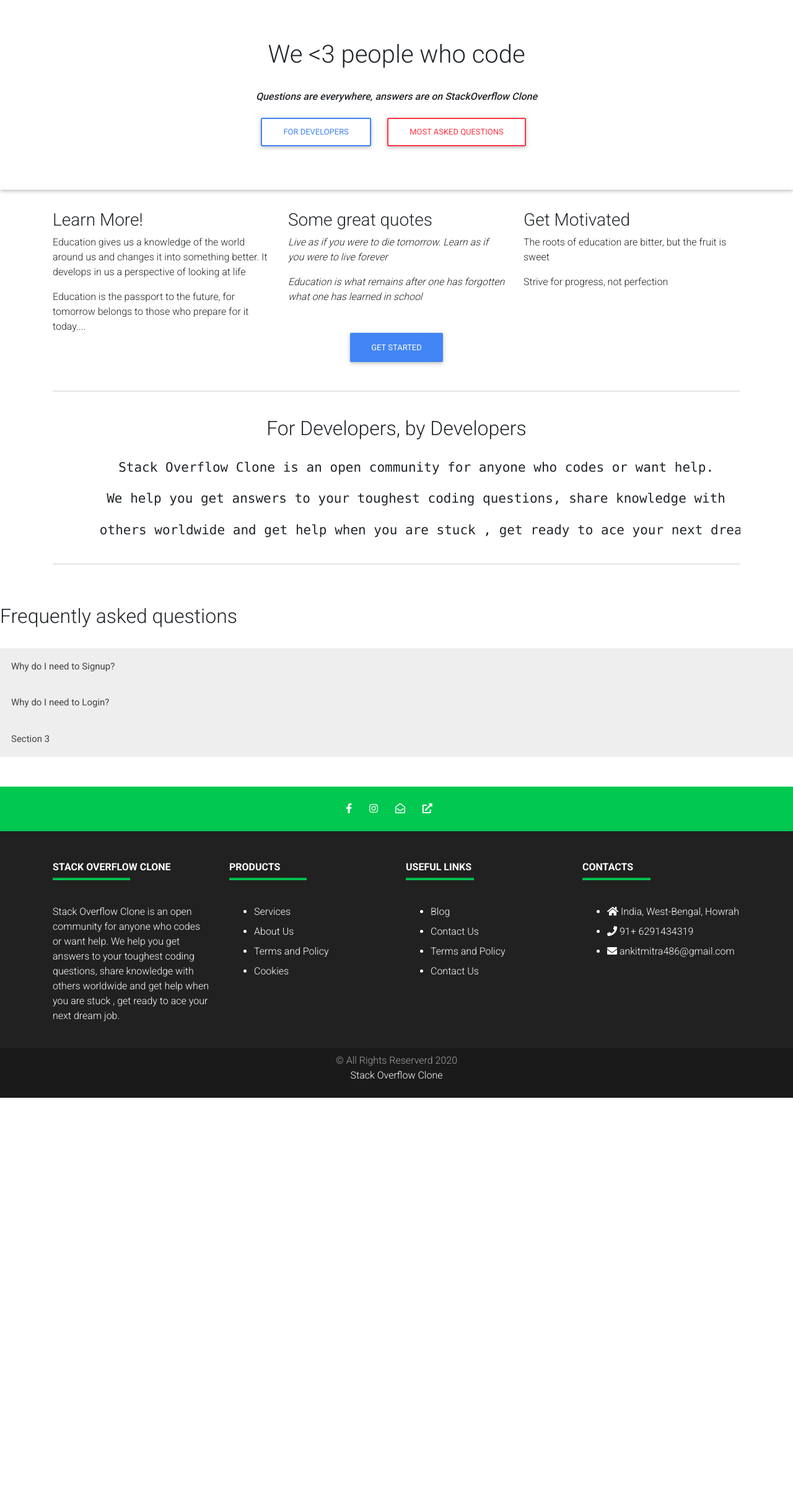
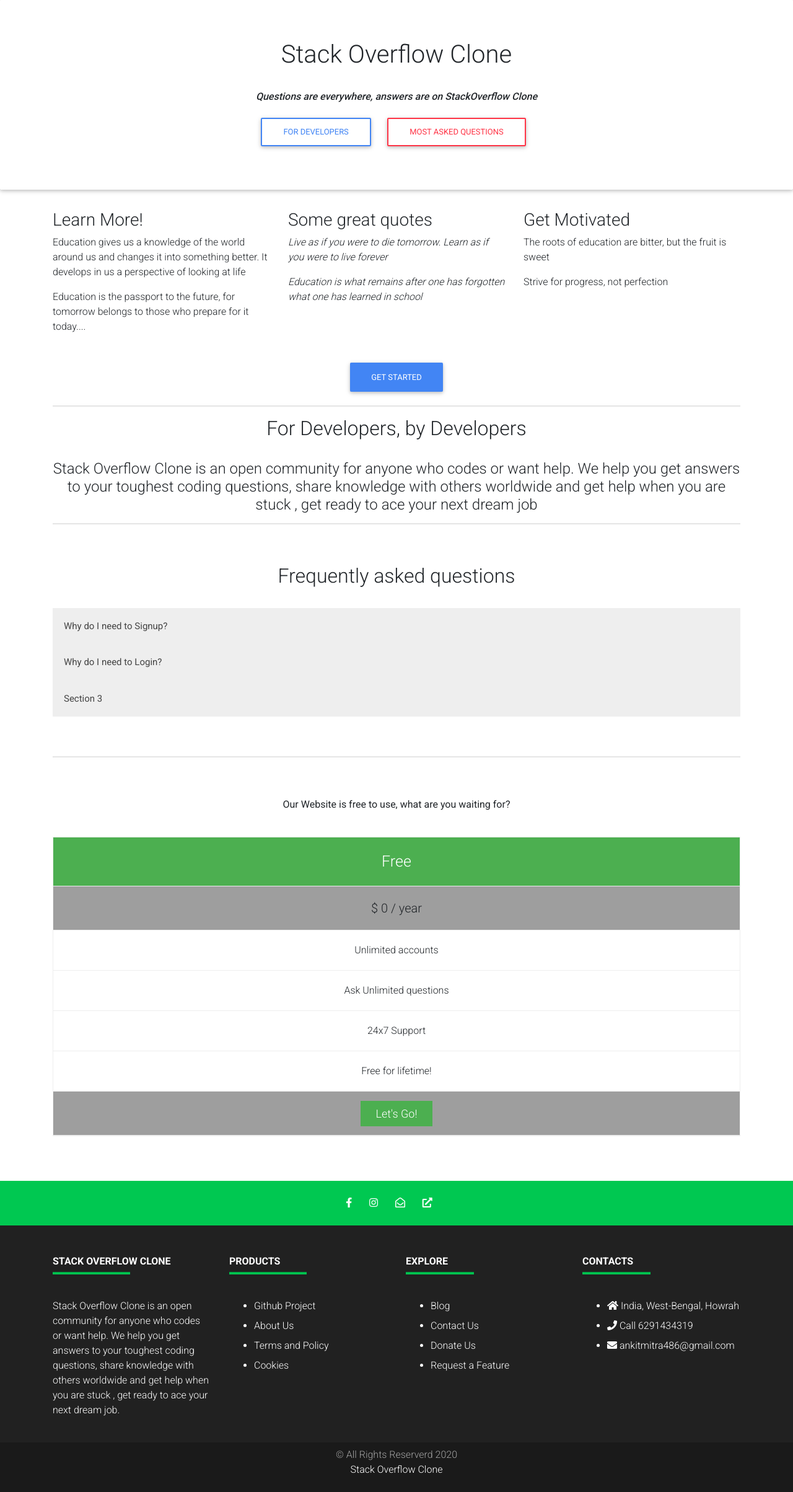
Before and after one commit to AnkitMitraOfficial/StackOverflowClone, a Django app: page / in a window 1280 px wide. Shown: the whole page at 62% size. Before the commit the page ends 1771 px from the top, so only its background shows below. Run offline with Django 3.2, Linux system fonts and the light colour scheme; some libraries are stand-ins or nearby versions.

Commit message:
Updates in the home page

```diff
--- a/Contact/templates/Contact/home.html
+++ b/Contact/templates/Contact/home.html
@@ -18,6 +18,70 @@
   <!-- Material Design Bootstrap -->
   <link href="https://cdnjs.cloudflare.com/ajax/libs/mdbootstrap/4.19.1/css/mdb.min.css" rel="stylesheet">
   <style>
+    hr {
+      border-width: 2px;
+      color: red;
+    }
+ * {
+  box-sizing: border-box;
+}
+
+.columns {
+  float: left;
+  width: 33.3%;
+  padding: 8px;
+}
+
+.price {
+  list-style-type: none;
+  border: 1px solid #eee;
+  margin: 0;
+  padding: 0;
+  -webkit-transition: 0.3s;
+  transition: 0.3s;
+}
+
+.price:hover {
+  box-shadow: 0 8px 12px 0 rgba(0,0,0,0.2)
+}
+
+.price .header {
+  background-color: #111;
+  color: white;
+  font-size: 25px;
+}
+
+.price li {
+  border-bottom: 1px solid #eee;
+  padding: 20px;
+  text-align: center;
+}
+
+.price .grey {
+  background-color: #eee;
+  font-size: 20px;
+}
+
+.button {
+  background-color: #4CAF50;
+  border: none;
+  color: white;
+  padding: 10px 25px;
+  text-align: center;
+  text-decoration: none;
+  font-size: 18px;
+}
+
+@media only screen and (max-width: 600px) {
+  .columns {
+    width: 100%;
+  }
+}
+      .columns {
+        width: 100%;
+      }
+    }
+
     hr {
       border-width: 2px;
     }
@@ -135,7 +199,7 @@
 <body>
 
   <div class="jumbotron text-center ">
-    <h1>We <3 people who code</h1> <br>
+    <h1>Stack Overflow Clone</h1> <br>
         <p><strong><i>Questions are everywhere, answers are on StackOverflow Clone</i></strong></p>
         <a class="btn btn-outline-primary" href="#foreveryone">For Developers</a>
         <a class="btn btn-outline-danger mx-3" href="#Q&A">Most asked questions</a>
@@ -153,11 +217,11 @@
         <p><i>Live as if you were to die tomorrow. Learn as if you were to live forever</i></p>
         <p><i>Education is what remains after one has forgotten what one has learned in school</i></p>
         <br>
-        <div class="container text-center">
+        <!-- <div class="container text-center">
           <form action="{% url 'homepage' %}">
             <button class="btn btn-primary " type="submit">Get started</button>
           </form>
-        </div>
+        </div> -->
       </div>
       <div class="col-sm-4">
         <h3>Get Motivated</h3>
@@ -166,28 +230,32 @@
       </div>
     </div>
     <br>
+  </div>
+  </div>
+  <div class="container text-center">
+    <form action="{% url 'homepage' %}">
+      <button class="btn btn-primary " type="submit">Get started</button>
+    </form>
+  </div>
+
+  <div class="container text-center">
+    <hr>
+    <h2 id="foreveryone">For Developers, by Developers</h2><br>
+    <h4>
+      <p>
+      Stack Overflow Clone is an open community for anyone who codes or want help.
+      We help you get answers to your toughest coding questions, share knowledge with
+    others worldwide and get help when you are stuck , get ready to ace your next dream job
+      </p>
+    </h4>
     <hr>
   </div>
-  <br>
-  <div class="container">
-    <div class="text-center">
-      <h2 id="foreveryone">For Developers, by Developers</h2><br>
-      <h4>
-        <pre>
-      Stack Overflow Clone is an open community for anyone who codes or want help.
-
-      We help you get answers to your toughest coding questions, share knowledge with
-
-      others worldwide and get help when you are stuck , get ready to ace your next dream job.
-      </pre>
-      </h4>
-    </div>
-    <hr>
   </div>
   <br>
   <br>
 
-  <h2 id="Q&A">Frequently asked questions</h2>
+  <div class="container">
+    <h2 class="text-center" id="Q&A">Frequently asked questions</h2>
     <br>
     <button class="accordion">Why do I need to Signup?</button>
     <div class="panel">
@@ -203,11 +271,28 @@
 
     <button class="accordion">Section 3</button>
     <div class="panel">
-    <p> Stack Overflow Clone is an open community for anyone who codes or want help. We help you get answers to your toughest coding questions, share knowledge with dy to ace your next dream job.</p>
+      <p> Stack Overflow Clone is an open community for anyone who codes or want help. We help you get answers to your
+        toughest coding questions, share knowledge with dy to ace your next dream job.</p>
     </div><br><br>
+    <hr>
   </div>
   </div>
-
+  </div>
+<br><br>
+  <div class="container text-center">
+    <p><b>Our Website is free to use, what are you waiting for?</b></p><br>
+      <ul class="price">
+        <li class="header" style="background-color:#4CAF50">Free</li>
+        <li class="grey">$ 0 / year</li>
+        <li>Unlimited accounts</li>
+        <li>Ask Unlimited questions</li>
+        <li>24x7 Support</li>
+        <li>Free for lifetime!</li>
+        <li class="grey"><a href="{% url 'homepage' %}" class="button">Let's Go!</a></li>
+      </ul>
+    </div>
+  </div><br><br>
+  <br>
   <script>
     var acc = document.getElementsByClassName("accordion");
     var i;
@@ -230,10 +315,12 @@
       <div class="container">
         <div class="row py-4 d-flex align-items-cemter">
           <div class="col-md-12 text-center">
-            <a href="https://www.facebook.com/ankit.mitra.9028/ " target="_blank"><i class="fab fa-facebook-f mr-4 "></i></a>
+            <a href="https://www.facebook.com/ankit.mitra.9028/ " target="_blank"><i
+                class="fab fa-facebook-f mr-4 "></i></a>
             <a href="https://www.instagram.com/ankit_coder1/" target="_blank"><i class="fab fa-instagram mr-4 "></i></a>
             <a href="mailto:ankitmitra486@gmail.com" target="_blank"><i class="far fa-envelope-open mr-4"></i></a>
-            <a href="http://ankitmitra.pythonanywhere.com/" target="_blank"><i class="fas fa-external-link-alt mr-4"></i></a>
+            <a href="http://ankitmitra.pythonanywhere.com/" target="_blank"><i
+                class="fas fa-external-link-alt mr-4"></i></a>
           </div>
         </div>
       </div>
@@ -253,22 +340,20 @@
           <h6 class="text-uppercase font-weight-bold">Products</h6>
           <hr class="bg-success mb-4 mt-0 mx-auto d-inline-block" style="width: 125px; height: 2px;">
           <ul class="list unstyled">
-            <li class="my-2"><a href="#">Services</a></li>
+            <li class="my-2"><a href="https://github.com/AnkitMItraOfficial/StackOverFlow-Clone" target="blank">Github Project</a></li>
             <li class="my-2"><a href="#">About Us</a></li>
             <li class="my-2"><a href="#">Terms and Policy</a></li>
             <li class="my-2"><a href="#">Cookies</a></li>
           </ul>
         </div>
-
         <div class="col-md-3 mb-4 mx-auto">
-          <h6 class="text-uppercase font-weight-bold">Useful Links</h6>
+          <h6 class="text-uppercase font-weight-bold">Explore</h6>
           <hr class="bg-success mb-4 mt-0 mx-auto d-inline-block" style="width: 110px; height: 2px;">
-
           <ul class="list unstyled">
-            <li class="my-2"><a href="#">Blog</a></li>
-            <li class="my-2"><a href="#">Contact Us</a></li>
-            <li class="my-2"><a href="#">Terms and Policy</a></li>
-            <li class="my-2"><a href="#">Contact Us</a></li>
+            <li class="my-2"><a href="{% url 'blog:blog' %}">Blog</a></li>
+            <li class="my-2"><a href="{% url 'contact' %}">Contact Us</a></li>
+            <li class="my-2"><a href="#">Donate Us</a></li>
+            <li class="my-2"><a href="#">Request a Feature</a></li>
           </ul>
         </div>
         <div class="col-md-3 mb-4 mx-auto">
@@ -277,26 +362,19 @@
 
           <ul class="list unstyled">
             <li class="my-2"><i class="fas fa-home"></i> India, West-Bengal, Howrah</li>
-            <li class="my-2"><i class="fas fa-phone"></i> 91+ 6291434319</li>
-            <li class="my-2"><i class="fas fa-envelope"></i> ankitmitra486@gmail.com </li>
+            <li class="my-2"><i class="fas fa-phone"></i> <a href="tel:6291434319">Call 6291434319</a></li>
+            <li class="my-2"><i class="fas fa-envelope"></i> <a
+                href="mailto:ankitmitra486@gmail.com">ankitmitra486@gmail.com </a></li>
           </ul>
         </div>
       </div>
     </div>
-
     <div class="footer-copyright text-center  py-2">
       <p>&copy; All Rights Reserverd 2020<br>
         <a href="#">Stack Overflow Clone</a>
       </p>
-
-
     </div>
-
   </footer>
-
-
-
-
   <!-- JQuery -->
   <script type="text/javascript" src="https://cdnjs.cloudflare.com/ajax/libs/jquery/3.5.1/jquery.min.js"></script>
   <!-- Bootstrap tooltips -->
```
Lines whose indentation alone changed are shown as unchanged.
